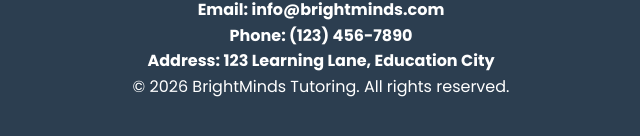
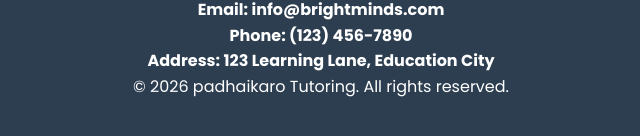
Before and after one commit to adiityaraj234-a11y/htmlproject, a plain HTML site: page index.html in a window 1280 px wide. Shown: the part 2401-2537 px from the top of the page, 319-959 px from the left. Drawn offline with Linux system fonts and the light colour scheme.

Commit message:
Fix HTML formatting and content updates

```diff
--- a/index.html
+++ b/index.html
@@ -100,7 +100,7 @@
         <h4>Phone: (123) 456-7890</h4>
         <h4>Address: 123 Learning Lane, Education City</h4>
 
-        <p>&copy; 2026 BrightMinds Tutoring. All rights reserved.</p>
+        <p>&copy; 2026 padhaikaro Tutoring. All rights reserved.</p>
     </footer>
 
 </body>
```
